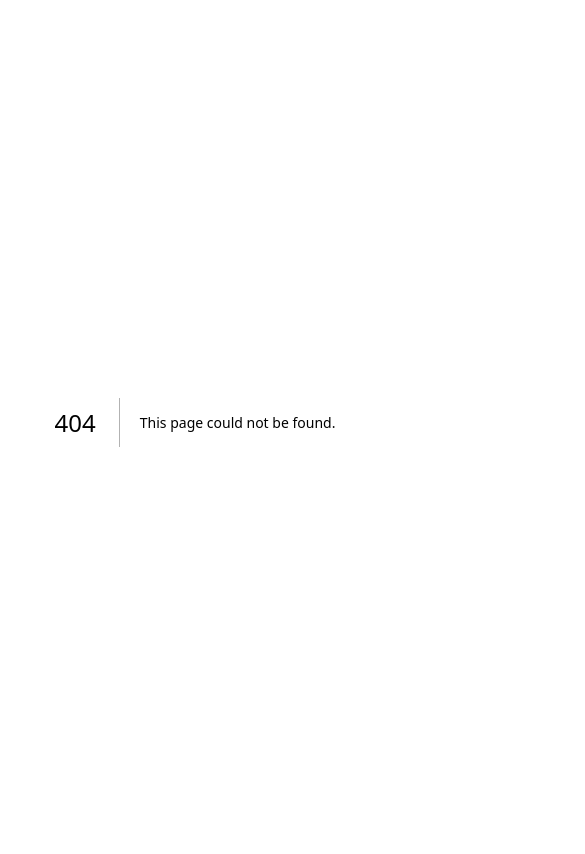
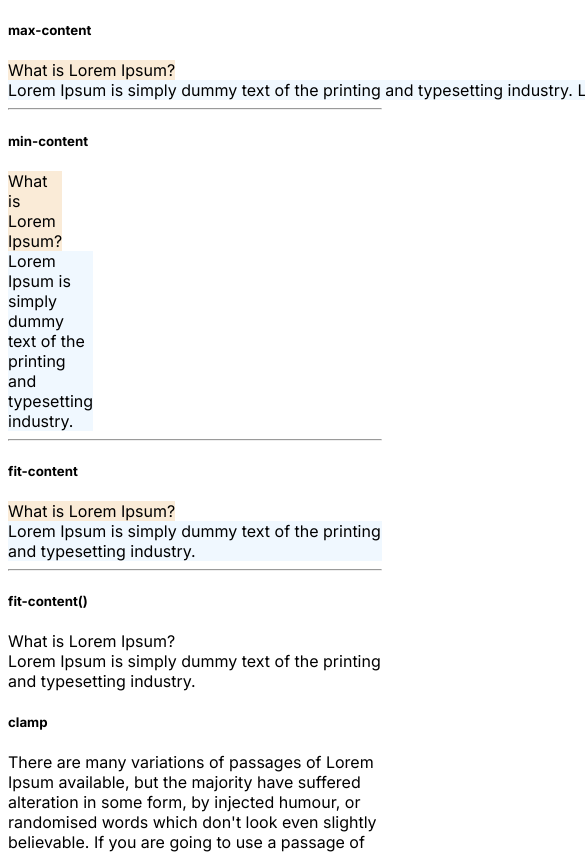
Before and after one commit to Razum/frontend_dive, a Next.js app: page /responsive-sizing in a window 390 px wide. Before the commit this address had no page. Shown: the top 854 px of the page, 585 px wide, since content can reach past the window. Built offline with nearby package versions, Linux system fonts and the light colour scheme.

Commit message:
responsive-sizing

```diff
--- /dev/null
+++ b/src/app/responsive-sizing/page.module.css
@@ -0,0 +1,51 @@
+/** max-content */
+.box1 {
+    background-color: antiquewhite;
+    width: max-content;
+}
+
+.box2 {
+    background-color: aliceblue;
+    width: max-content;
+}
+
+/** min-content */
+
+.box3 {
+    background-color: antiquewhite;
+    width: min-content;
+}
+
+.box4 {
+    background-color: aliceblue;
+    width: min-content;
+}
+
+/** fit-content */
+
+.box5 {
+    background-color: antiquewhite;
+    width: fit-content;
+}
+
+.box6 {
+    background-color: aliceblue;
+    width: fit-content;
+}
+
+/** fit-content() */
+
+.box5 {
+    background-color: antiquewhite;
+    width: fit-content(30vw);
+}
+
+.box6 {
+    background-color: aliceblue;
+    width: fit-content(30vw);
+}
+
+/** clamp */
+.box9 {
+    font-size: clamp(1rem, 2vw, 2rem);
+}
--- /dev/null
+++ b/src/app/responsive-sizing/page.tsx
@@ -0,0 +1,56 @@
+import styles from '@/app/responsive-sizing/page.module.css';
+
+const ResponsiveSizingPage = () => {
+    return (
+        <>
+            <div>
+                <h5>max-content</h5>
+                <div className={styles.box1}>What is Lorem Ipsum?</div>
+                <div className={styles.box2}>Lorem Ipsum is simply dummy text of the printing and typesetting industry.
+                    Lorem Ipsum has been the industrys standard dummy text ever since the 1500s, when an unknown
+                    printer took a galley of type and scrambled it to make a type specimen book. It has survived not
+                    only five centuries, but also the leap into electronic typesetting, remaining essentially unchanged.
+                    It was popularised in the 1960s with the release of Letraset sheets containing Lorem Ipsum passages,
+                    and more recently with desktop publishing software like Aldus PageMaker including versions of Lorem
+                    Ipsum.
+                </div>
+            </div>
+
+            <hr/>
+
+            <div>
+                <h5>min-content</h5>
+                <div className={styles.box3}>What is Lorem Ipsum?</div>
+                <div className={styles.box4}>Lorem Ipsum is simply dummy text of the printing and typesetting industry.
+                </div>
+            </div>
+
+            <hr/>
+
+            <div>
+                <h5>fit-content</h5>
+                <div className={styles.box5}>What is Lorem Ipsum?</div>
+                <div className={styles.box6}>Lorem Ipsum is simply dummy text of the printing and typesetting industry.
+                </div>
+            </div>
+
+            <hr/>
+
+            <div>
+                <h5>fit-content()</h5>
+                <div className={styles.box7}>What is Lorem Ipsum?</div>
+                <div className={styles.box8}>Lorem Ipsum is simply dummy text of the printing and typesetting industry.
+                </div>
+            </div>
+
+            <div>
+                <h5>clamp</h5>
+                <div className={styles.box9}>
+                    There are many variations of passages of Lorem Ipsum available, but the majority have suffered alteration in some form, by injected humour, or randomised words which don't look even slightly believable. If you are going to use a passage of Lorem Ipsum, you need to be sure there isn't anything embarrassing hidden in the middle of text. All the Lorem Ipsum generators on the Internet tend to repeat predefined chunks as necessary, making this the first true generator on the Internet. It uses a dictionary of over 200 Latin words, combined with a handful of model sentence structures, to generate Lorem Ipsum which looks reasonable. The generated Lorem Ipsum is therefore always free from repetition, injected humour, or non-characteristic words etc.
+                </div>
+            </div>
+        </>
+    );
+}
+
+export default ResponsiveSizingPage;
```
